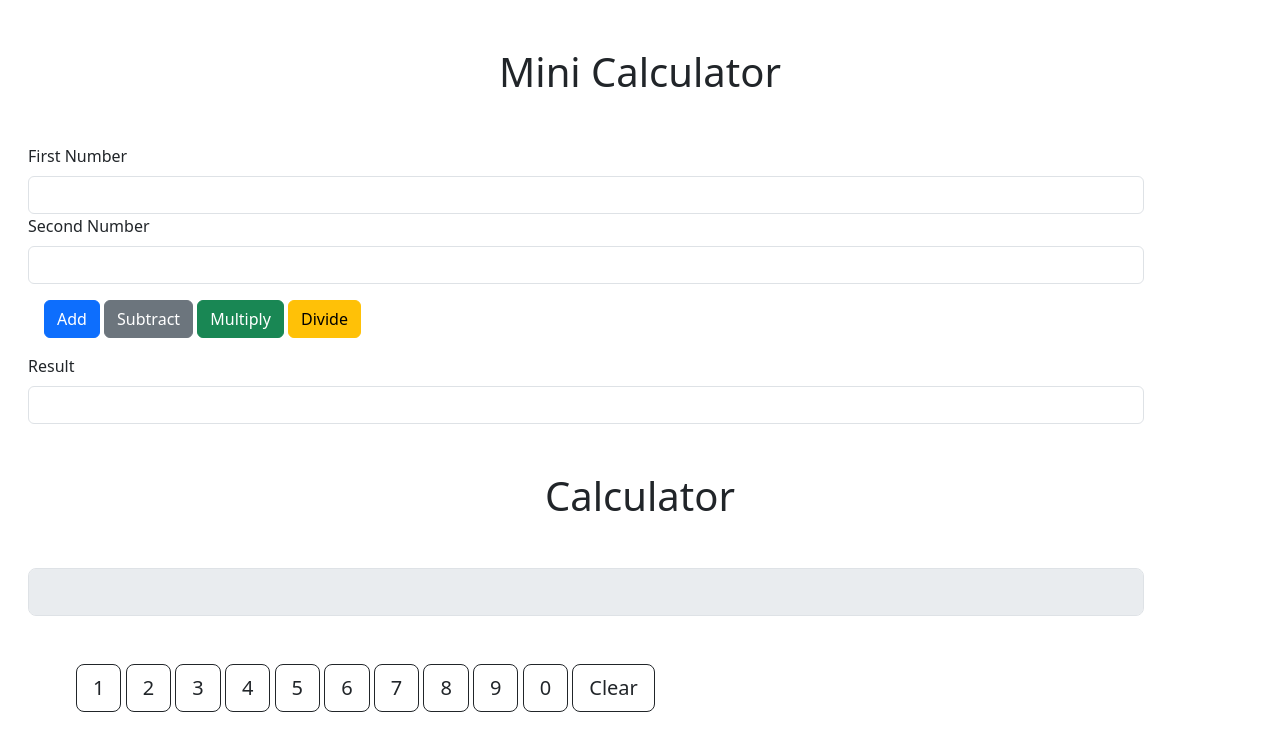
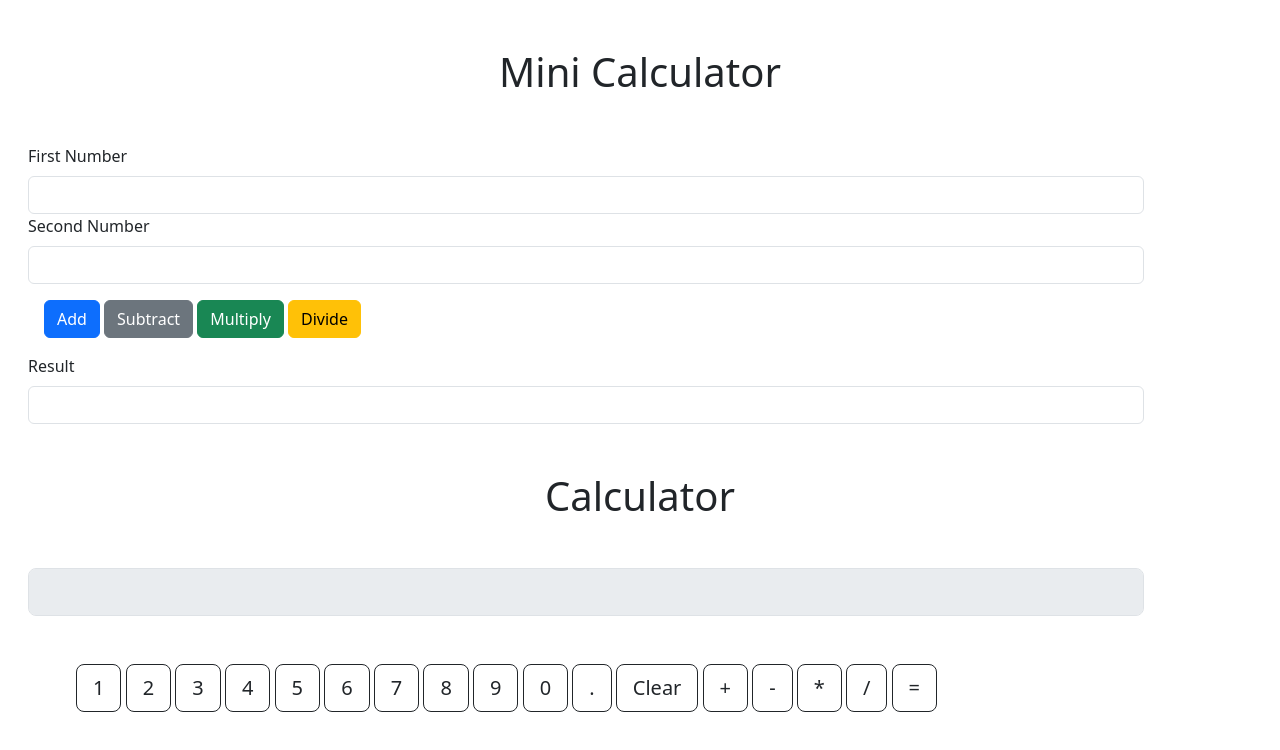
Before and after one commit to arvinds46/crypto-calculator, a plain HTML site: page minicalculator.html in a window 1280 px wide. Drawn offline with nearby package versions, Linux system fonts and the light colour scheme.

Commit message:
basic operations done

```diff
--- a/mini.js
+++ b/mini.js
@@ -1,4 +1,6 @@
         var number = "";
+        var operator = null;
+        var calc = [];
         function add(){
             var x = Number(document.getElementById("first").value);
             var y = Number(document.getElementById("second").value);
@@ -78,9 +80,62 @@
             console.log(number);
             document.getElementById("display").value = number;
         }
-        function clear(){
-            console.log("called clear");
-            container.number = "";
-            console.log("cleared");
+        function addDot(){
+            number = number + document.getElementById("dot").value;
+            console.log(number);
             document.getElementById("display").value = number;
         }
+        function clear(){
+            number = "";
+            document.getElementById("display").value = number;
+        }
+        function addition(){
+            operator = "+";
+            arrayAdd(operator);
+        }
+        function subtract(){
+            operator = "-";
+            arrayAdd(operator);
+        }
+        function multiply(){
+            operator = "*";
+            arrayAdd(operator);
+        }
+        function division(){
+            operator = "/";
+            arrayAdd(operator);
+        }
+        function arrayAdd(){
+            calc.push(number);
+            calc.push(operator);
+            number="";
+            document.getElementById("display").value = number;
+        }
+        function equalTo(){
+            operator = calc.pop();
+            var tempNumber = parseInt(calc.pop());
+            if(operator == "+")
+            {
+                number = tempNumber + parseInt(number);
+                document.getElementById("display").value = number;
+                number="";
+            }
+            else if(operator == "-")
+            {
+                number = tempNumber - parseInt(number);
+                document.getElementById("display").value = number;
+                number="";
+            }
+            else if(operator == "*")
+            {
+                number = tempNumber * parseInt(number);
+                document.getElementById("display").value = number;
+                number="";
+            }
+            else if(operator == "/")
+            {
+                number = tempNumber / parseInt(number);
+                document.getElementById("display").value = number;
+                number="";
+            }
+        }
--- a/minicalculator.html
+++ b/minicalculator.html
@@ -45,7 +45,14 @@
             <button type="button" class="btn btn-outline-dark btn-lg" onclick="addEight()" value="8" id="eight">8</button>
             <button type="button" class="btn btn-outline-dark btn-lg" onclick="addNine()" value="9" id="nine">9</button>
             <button type="button" class="btn btn-outline-dark btn-lg" onclick="addZero()" value="0" id="zero">0</button>
+            <button type="button" class="btn btn-outline-dark btn-lg" onclick="addDot()" value="." id="dot">.</button>
             <button type="button" class="btn btn-outline-dark btn-lg" onclick="clear()">Clear</button>
+
+            <button type="button" class="btn btn-outline-dark btn-lg" onclick="addition()">+</button>
+            <button type="button" class="btn btn-outline-dark btn-lg" onclick="subtract()">-</button>
+            <button type="button" class="btn btn-outline-dark btn-lg" onclick="multiply()">*</button>
+            <button type="button" class="btn btn-outline-dark btn-lg" onclick="division()">/</button>
+            <button type="button" class="btn btn-outline-dark btn-lg" onclick="equalTo()">=</button>
         </div>
     </div>
     <script src="mini.js"></script>
```
